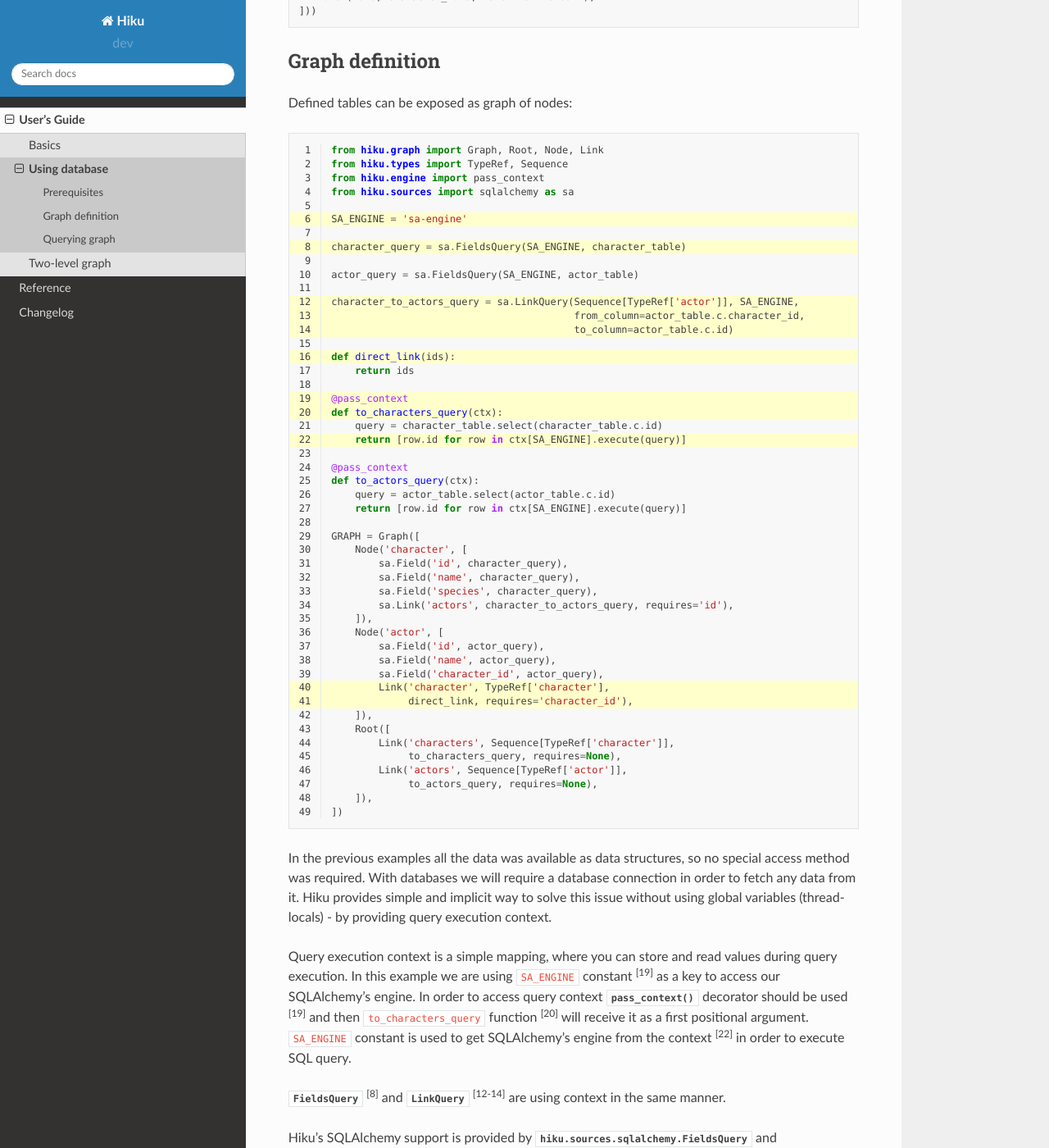
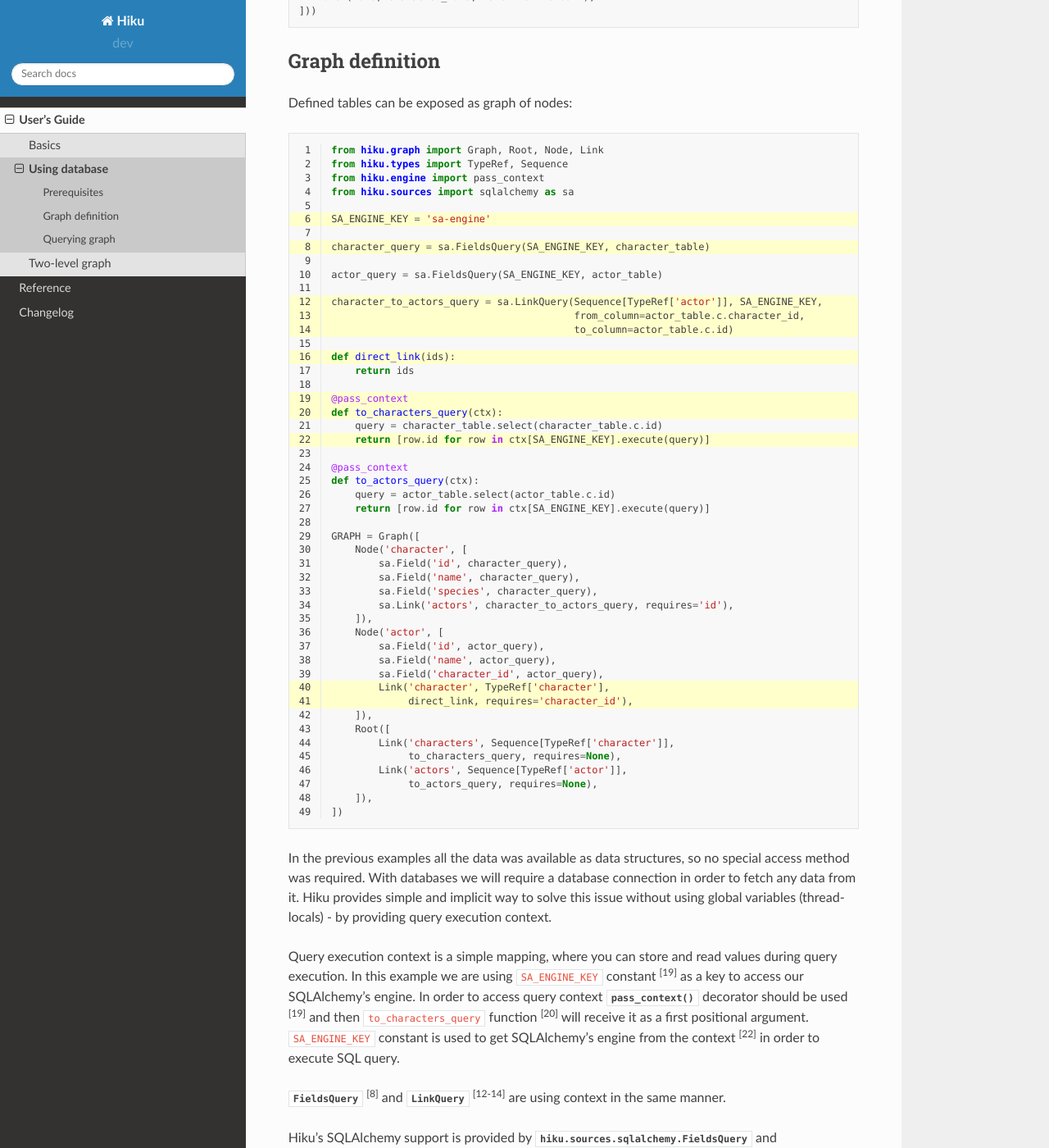
Before and after one commit to evo-company/hiku, a Sphinx documentation site: the page built from docs/guide/database.rst, in a window 1280 px wide and 1400 px high, scrolled down 1098 px. Shown: the whole window at 82% size. Built offline with Sphinx 7.4.7 and the Read the Docs theme 2.0.0, drawn with Linux system fonts in a browser that asks for light colours; some of the changed text lies outside the part shown.

Commit message:
Renamed SA_ENGINE constant in examples and tests into SA_ENGINE_KEY to reduce disambiguation

```diff
--- a/docs/guide/database.rst
+++ b/docs/guide/database.rst
@@ -37,11 +37,11 @@ way to solve this issue without using global variables (thread-locals) - by
 providing query execution context.
 
 Query execution context is a simple mapping, where you can store and read values
-during query execution. In this example we are using ``SA_ENGINE`` constant
+during query execution. In this example we are using ``SA_ENGINE_KEY`` constant
 :sup:`[19]` as a key to access our SQLAlchemy's engine. In order to access query
 context :py:func:`~hiku.engine.pass_context` decorator should be used
 :sup:`[19]` and then ``to_characters_query`` function :sup:`[20]` will receive
-it as a first positional argument. ``SA_ENGINE`` constant is used to get
+it as a first positional argument. ``SA_ENGINE_KEY`` constant is used to get
 SQLAlchemy's engine from the context :sup:`[22]` in order to execute SQL query.
 
 :py:class:`~hiku.sources.sqlalchemy.FieldsQuery` :sup:`[8]` and
--- a/docs/guide/test_database.py
+++ b/docs/guide/test_database.py
@@ -45,13 +45,13 @@ from hiku.types import TypeRef, Sequence
 from hiku.engine import pass_context
 from hiku.sources import sqlalchemy as sa
 
-SA_ENGINE = 'sa-engine'
+SA_ENGINE_KEY = 'sa-engine'
 
-character_query = sa.FieldsQuery(SA_ENGINE, character_table)
+character_query = sa.FieldsQuery(SA_ENGINE_KEY, character_table)
 
-actor_query = sa.FieldsQuery(SA_ENGINE, actor_table)
+actor_query = sa.FieldsQuery(SA_ENGINE_KEY, actor_table)
 
-character_to_actors_query = sa.LinkQuery(Sequence[TypeRef['actor']], SA_ENGINE,
+character_to_actors_query = sa.LinkQuery(Sequence[TypeRef['actor']], SA_ENGINE_KEY,
                                          from_column=actor_table.c.character_id,
                                          to_column=actor_table.c.id)
 
@@ -61,12 +61,12 @@ def direct_link(ids):
 @pass_context
 def to_characters_query(ctx):
     query = character_table.select(character_table.c.id)
-    return [row.id for row in ctx[SA_ENGINE].execute(query)]
+    return [row.id for row in ctx[SA_ENGINE_KEY].execute(query)]
 
 @pass_context
 def to_actors_query(ctx):
     query = actor_table.select(actor_table.c.id)
-    return [row.id for row in ctx[SA_ENGINE].execute(query)]
+    return [row.id for row in ctx[SA_ENGINE_KEY].execute(query)]
 
 GRAPH = Graph([
     Node('character', [
@@ -101,7 +101,7 @@ hiku_engine = Engine(SyncExecutor())
 
 def execute(graph, query_string):
     query = read(query_string)
-    result = hiku_engine.execute(graph, query, {SA_ENGINE: sa_engine})
+    result = hiku_engine.execute(graph, query, {SA_ENGINE_KEY: sa_engine})
     return denormalize(graph, result, query)
 
 def test_character_to_actors():
--- a/docs/guide/test_subgraph.py
+++ b/docs/guide/test_subgraph.py
@@ -41,11 +41,11 @@ from hiku.types import TypeRef, Sequence, Optional
 from hiku.engine import pass_context, Nothing
 from hiku.sources import sqlalchemy as sa
 
-SA_ENGINE = 'sa-engine'
+SA_ENGINE_KEY = 'sa-engine'
 
-image_query = sa.FieldsQuery(SA_ENGINE, image_table)
+image_query = sa.FieldsQuery(SA_ENGINE_KEY, image_table)
 
-character_query = sa.FieldsQuery(SA_ENGINE, character_table)
+character_query = sa.FieldsQuery(SA_ENGINE_KEY, character_table)
 
 def direct_link(ids):
     return ids
@@ -57,7 +57,7 @@ def maybe_direct_link(ids):
 @pass_context
 def to_characters_query(ctx):
     query = character_table.select(character_table.c.id)
-    return [row.id for row in ctx[SA_ENGINE].execute(query)]
+    return [row.id for row in ctx[SA_ENGINE_KEY].execute(query)]
 
 _GRAPH = Graph([
     Node('image', [
@@ -89,7 +89,7 @@ hiku_engine = Engine(SyncExecutor())
 def execute(graph, query_string):
     query = read(query_string)
     result = hiku_engine.execute(graph, query,
-                                 {SA_ENGINE: sa_engine})
+                                 {SA_ENGINE_KEY: sa_engine})
     return denormalize(graph, result, query)
 
 def test_low_level():
```
Also changed, not shown: 4 other files.
